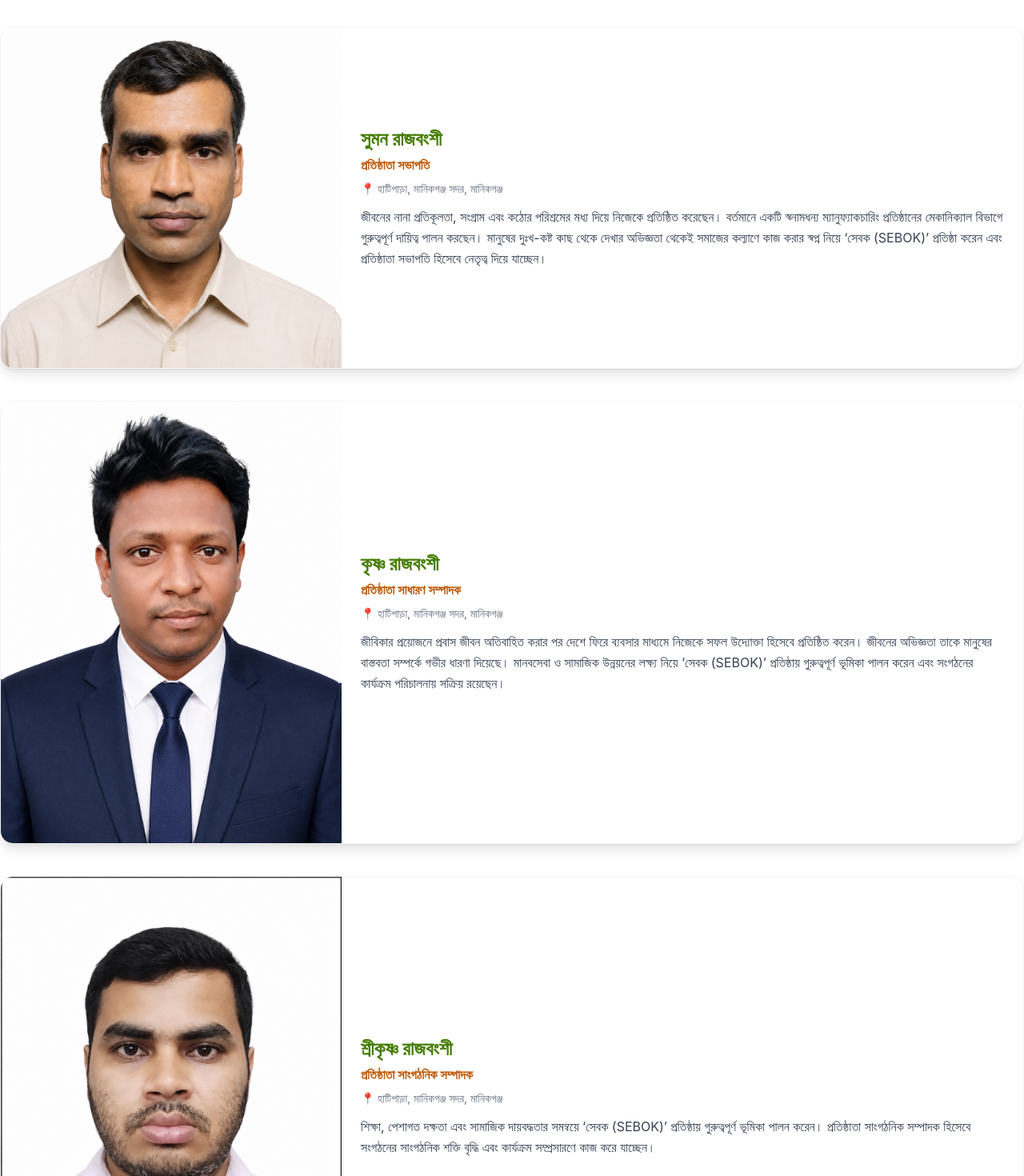
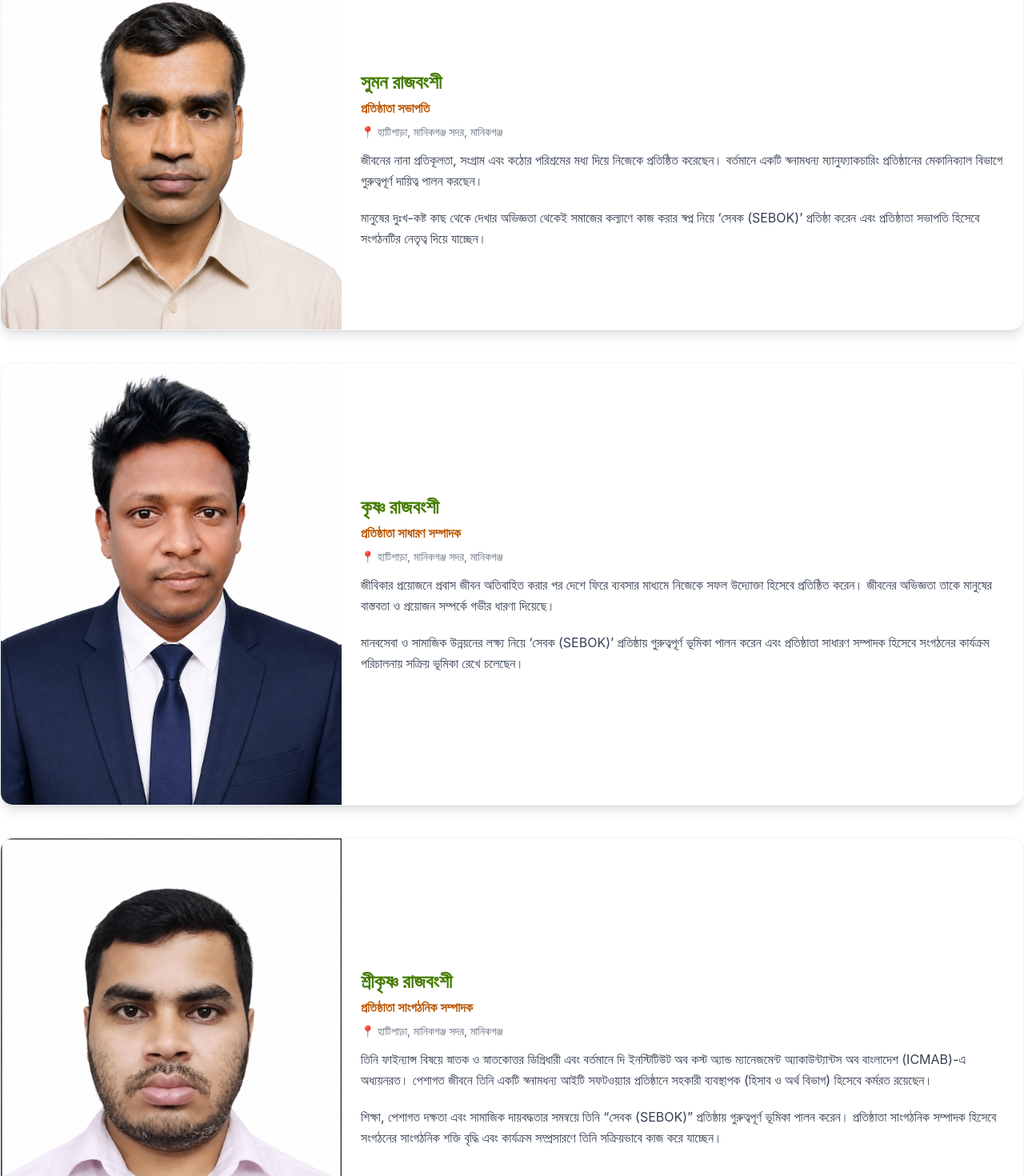
Before and after one commit to Alok52682/sebok, a React (Vite) app: page /organization in a window 1280 px wide. Shown: the part 740-2210 px from the top of the page at 80% size. Built offline with nearby package versions, Linux system fonts and the light colour scheme.

Commit message:
initially org page is completed

```diff
--- a/src/Components/Footer/Footer.jsx
+++ b/src/Components/Footer/Footer.jsx
@@ -68,9 +68,9 @@ const Footer = () => {
                                     </Link>
                                 </li>
                                 <li>
-                                    <Link to="https://www.youtube.com/@sebokinfo" className="hover:text-heading">
+                                    <a href="https://www.youtube.com/@sebokinfo" className="hover:text-heading" target="_blank">
                                         YouTube
-                                    </Link>
+                                    </a>
                                 </li>
                             </ul>
                         </div>
--- a/src/Pages/Organization/FounderCard.jsx
+++ b/src/Pages/Organization/FounderCard.jsx
@@ -1,6 +1,6 @@
 
 const FounderCard = ({ founder }) => {
-    const { img, designation, birth_place, description, name } = founder
+    const { img, designation, birth_place, description, name, description_2 } = founder
     return (
         <div className="flex flex-col md:flex-row bg-white rounded-2xl shadow-lg overflow-hidden border border-gray-100 hover:shadow-xl transition duration-300 mb-10">
 
@@ -32,8 +32,11 @@ const FounderCard = ({ founder }) => {
                 </p>
 
                 {/* Description */}
+                <p className="text-gray-700 leading-relaxed mb-5">
+                    {description}
+                </p>
                 <p className="text-gray-700 leading-relaxed">
-                    {description}
+                    {description_2}
                 </p>
             </div>
         </div>
--- a/src/Pages/Organization/OrgHero.jsx
+++ b/src/Pages/Organization/OrgHero.jsx
@@ -5,7 +5,7 @@ import GSImg from '../../assets/General_Secratery.png';
 const OrgHero = () => {
     return (
         <section
-            className="relative flex flex-col items-center text-white pb-16 pt-16 px-4 mb-10"
+            className="relative flex flex-col items-center text-white py-10 px-4 mb-10 min-h-[35vh] md:min-h-[50vh]"
             style={{
                 background: "linear-gradient(135deg, #457d00, #bd5602)",
             }}
@@ -21,7 +21,7 @@ const OrgHero = () => {
             </h1>
 
             {/* Description */}
-            <p className="text-white/80 text-center max-w-2xl mt-5 md:mt-8 leading-relaxed">
+            <p className="text-white/80 text-center text-xs md:text-base max-w-2xl mt-5 md:mt-8 leading-relaxed">
                 সেবক (SEBOK) একটি সুসংগঠিত স্বেচ্ছাসেবী সংগঠন, যেখানে প্রতিষ্ঠাতা সদস্য,
                 কার্যনির্বাহী কমিটি এবং সাধারণ সদস্যদের সম্মিলিত প্রচেষ্টায় সমাজের বিভিন্ন
                 উন্নয়নমূলক কার্যক্রম পরিচালিত হয়।
--- a/src/Pages/Organization/Organization.jsx
+++ b/src/Pages/Organization/Organization.jsx
@@ -15,7 +15,9 @@ const Organization = () => {
             designation: "প্রতিষ্ঠাতা সভাপতি",
             img: `${FounderImg}`,
             birth_place: "হাটিপাড়া, মানিকগঞ্জ সদর, মানিকগঞ্জ",
-            description: "জীবনের নানা প্রতিকূলতা, সংগ্রাম এবং কঠোর পরিশ্রমের মধ্য দিয়ে নিজেকে প্রতিষ্ঠিত করেছেন। বর্তমানে একটি স্বনামধন্য ম্যানুফ্যাকচারিং প্রতিষ্ঠানের মেকানিক্যাল বিভাগে গুরুত্বপূর্ণ দায়িত্ব পালন করছেন। মানুষের দুঃখ-কষ্ট কাছ থেকে দেখার অভিজ্ঞতা থেকেই সমাজের কল্যাণে কাজ করার স্বপ্ন নিয়ে ‘সেবক (SEBOK)’ প্রতিষ্ঠা করেন এবং প্রতিষ্ঠাতা সভাপতি হিসেবে নেতৃত্ব দিয়ে যাচ্ছেন।"
+            description: "জীবনের নানা প্রতিকূলতা, সংগ্রাম এবং কঠোর পরিশ্রমের মধ্য দিয়ে নিজেকে প্রতিষ্ঠিত করেছেন। বর্তমানে একটি স্বনামধন্য ম্যানুফ্যাকচারিং প্রতিষ্ঠানের মেকানিক্যাল বিভাগে গুরুত্বপূর্ণ দায়িত্ব পালন করছেন।",
+            description_2: "মানুষের দুঃখ-কষ্ট কাছ থেকে দেখার অভিজ্ঞতা থেকেই সমাজের কল্যাণে কাজ করার স্বপ্ন নিয়ে ‘সেবক (SEBOK)’ প্রতিষ্ঠা করেন এবং প্রতিষ্ঠাতা সভাপতি হিসেবে সংগঠনটির নেতৃত্ব দিয়ে যাচ্ছেন।"
+
         },
         {
             id: 2,
@@ -23,7 +25,8 @@ const Organization = () => {
             designation: "প্রতিষ্ঠাতা সাধারণ সম্পাদক",
             img: `${GSImg}`,
             birth_place: "হাটিপাড়া, মানিকগঞ্জ সদর, মানিকগঞ্জ",
-            description: "জীবিকার প্রয়োজনে প্রবাস জীবন অতিবাহিত করার পর দেশে ফিরে ব্যবসার মাধ্যমে নিজেকে সফল উদ্যোক্তা হিসেবে প্রতিষ্ঠিত করেন। জীবনের অভিজ্ঞতা তাকে মানুষের বাস্তবতা সম্পর্কে গভীর ধারণা দিয়েছে। মানবসেবা ও সামাজিক উন্নয়নের লক্ষ্য নিয়ে ‘সেবক (SEBOK)’ প্রতিষ্ঠায় গুরুত্বপূর্ণ ভূমিকা পালন করেন এবং সংগঠনের কার্যক্রম পরিচালনায় সক্রিয় রয়েছেন।"
+            description: "জীবিকার প্রয়োজনে প্রবাস জীবন অতিবাহিত করার পর দেশে ফিরে ব্যবসার মাধ্যমে নিজেকে সফল উদ্যোক্তা হিসেবে প্রতিষ্ঠিত করেন। জীবনের অভিজ্ঞতা তাকে মানুষের বাস্তবতা ও প্রয়োজন সম্পর্কে গভীর ধারণা দিয়েছে।",
+            description_2: "মানবসেবা ও সামাজিক উন্নয়নের লক্ষ্য নিয়ে ‘সেবক (SEBOK)’ প্রতিষ্ঠায় গুরুত্বপূর্ণ ভূমিকা পালন করেন এবং প্রতিষ্ঠাতা সাধারণ সম্পাদক হিসেবে সংগঠনের কার্যক্রম পরিচালনায় সক্রিয় ভূমিকা রেখে চলেছেন।"
         },
         {
             id: 3,
@@ -31,9 +34,8 @@ const Organization = () => {
             designation: "প্রতিষ্ঠাতা সাংগঠনিক সম্পাদক",
             img: `${FOSImg}`,
             birth_place: "হাটিপাড়া, মানিকগঞ্জ সদর, মানিকগঞ্জ",
-            education: "ফাইন্যান্স বিষয়ে স্নাতক ও স্নাতকোত্তর, বর্তমানে ICMAB-এ অধ্যয়নরত",
-            profession: "সহকারী ব্যবস্থাপক (হিসাব ও অর্থ বিভাগ), একটি আইটি সফটওয়্যার প্রতিষ্ঠান",
-            description: "শিক্ষা, পেশাগত দক্ষতা এবং সামাজিক দায়বদ্ধতার সমন্বয়ে ‘সেবক (SEBOK)’ প্রতিষ্ঠায় গুরুত্বপূর্ণ ভূমিকা পালন করেন। প্রতিষ্ঠাতা সাংগঠনিক সম্পাদক হিসেবে সংগঠনের সাংগঠনিক শক্তি বৃদ্ধি এবং কার্যক্রম সম্প্রসারণে কাজ করে যাচ্ছেন।"
+            description: "তিনি ফাইন্যান্স বিষয়ে স্নাতক ও স্নাতকোত্তর ডিগ্রিধারী এবং বর্তমানে দি ইনস্টিটিউট অব কস্ট অ্যান্ড ম্যানেজমেন্ট অ্যাকাউন্ট্যান্টস অব বাংলাদেশ (ICMAB)-এ অধ্যয়নরত। পেশাগত জীবনে তিনি একটি স্বনামধন্য আইটি সফটওয়্যার প্রতিষ্ঠানে সহকারী ব্যবস্থাপক (হিসাব ও অর্থ বিভাগ) হিসেবে কর্মরত রয়েছেন।",
+            description_2: "শিক্ষা, পেশাগত দক্ষতা এবং সামাজিক দায়বদ্ধতার সমন্বয়ে তিনি “সেবক (SEBOK)” প্রতিষ্ঠায় গুরুত্বপূর্ণ ভূমিকা পালন করেন। প্রতিষ্ঠাতা সাংগঠনিক সম্পাদক হিসেবে সংগঠনের সাংগঠনিক শক্তি বৃদ্ধি এবং কার্যক্রম সম্প্রসারণে তিনি সক্রিয়ভাবে কাজ করে যাচ্ছেন।"
         }
     ];
     return (
```
